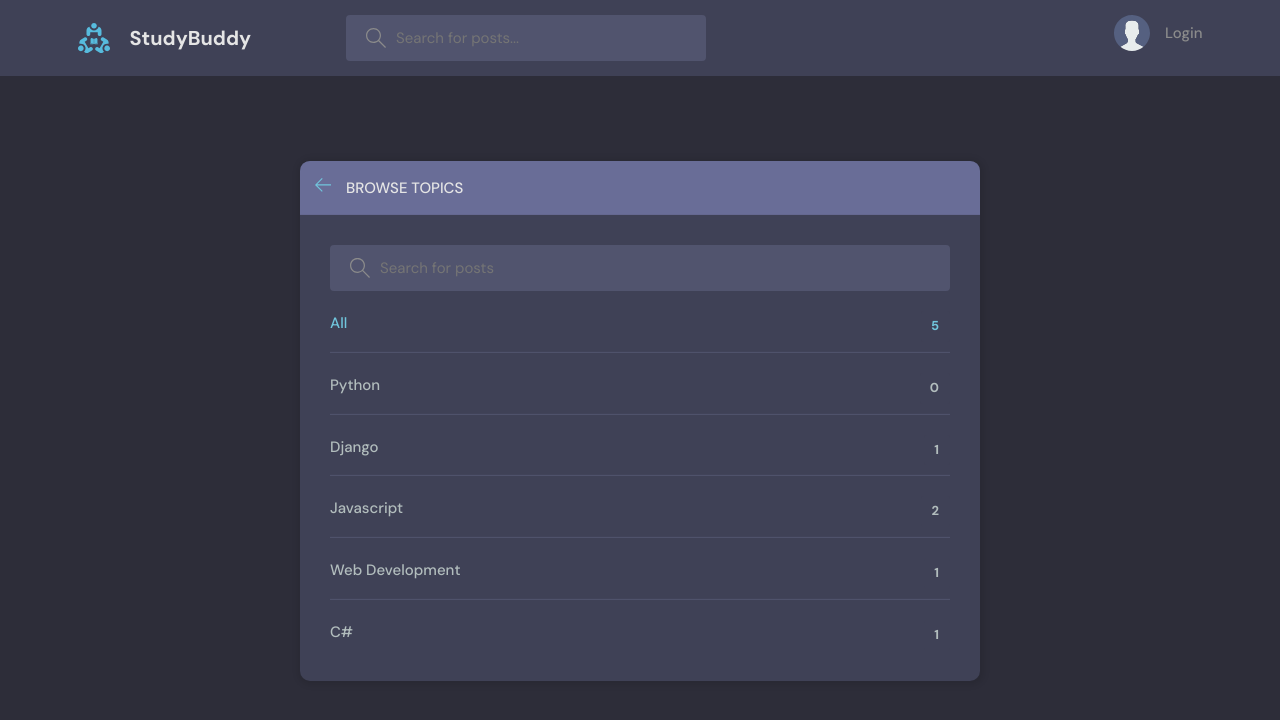
After one commit to eboominathan/django_basics, a Django app: page /topics/ in a window 1280 px wide. The commit adds this page. Shown: the top 720 px of the page. Run offline with Django 5.2, Linux system fonts and the light colour scheme; data comes from the database, SQL or seed files in the repository.

Commit message:
topics completecd

```diff
--- a/studybud/base/templates/base/home.html
+++ b/studybud/base/templates/base/home.html
@@ -23,7 +23,7 @@
               </label>
             </form>
             <div class="mobile-menuItems">
-              <a class="btn btn--main btn--pill" href="#">Browse Topics</a>
+              <a class="btn btn--main btn--pill" href="{% url "topics" %}">Browse Topics</a>
               <a class="btn btn--main btn--pill" href="#">Recent Activities</a>
             </div>
           </div>
--- /dev/null
+++ b/studybud/base/templates/base/topics.html
@@ -0,0 +1,50 @@
+{% include "main.html" %}
+
+{% block content %}
+
+<main class="create-room layout">
+    <div class="container">
+      <div class="layout__box">
+        <div class="layout__boxHeader">
+          <div class="layout__boxTitle">
+            <a href="{% url "home" %}">
+              <svg version="1.1" xmlns="http://www.w3.org/2000/svg" width="32" height="32" viewBox="0 0 32 32">
+                <title>arrow-left</title>
+                <path
+                  d="M13.723 2.286l-13.723 13.714 13.719 13.714 1.616-1.611-10.96-10.96h27.625v-2.286h-27.625l10.965-10.965-1.616-1.607z"
+                ></path>
+              </svg>
+            </a>
+            <h3>Browse Topics</h3>
+          </div>
+        </div>
+
+        <div class="topics-page layout__body">
+          <form class="header__search" method="get" action="{% url "topics" %}" >
+            {% csrf_token %}
+            <label>
+              <svg version="1.1" xmlns="http://www.w3.org/2000/svg" width="32" height="32" viewBox="0 0 32 32">
+                <title>search</title>
+                <path
+                  d="M32 30.586l-10.845-10.845c1.771-2.092 2.845-4.791 2.845-7.741 0-6.617-5.383-12-12-12s-12 5.383-12 12c0 6.617 5.383 12 12 12 2.949 0 5.649-1.074 7.741-2.845l10.845 10.845 1.414-1.414zM12 22c-5.514 0-10-4.486-10-10s4.486-10 10-10c5.514 0 10 4.486 10 10s-4.486 10-10 10z"
+                ></path>
+              </svg>
+              <input placeholder="Search for posts" name="q" />
+            </label>
+          </form>
+
+          <ul class="topics__list">
+            <li>
+              <a href="{% url "topics" %}" class="active">All <span>{{topics.count}}</span></a>
+            </li>
+            {% for topic in topics %}
+            <li><a href="{% url 'home' %}?q={{topic.name}}">{{topic.name}} <span>{{topic.room_set.all.count}}</span></a></li>
+            {% endfor %}
+          </ul>
+        </div>
+      </div>
+    </div>
+  </main>
+
+
+{% endblock content %}
--- a/studybud/base/templates/base/topics_component.html
+++ b/studybud/base/templates/base/topics_component.html
@@ -10,7 +10,7 @@
       <li><a href="{% url 'home' %}?q={{topic.name}}">{{topic.name}} <span>{{topic.room_set.all.count}}</span></a></li>
       {% endfor %}
     </ul>
-    <a class="btn btn--link" href="topics.html">
+    <a class="btn btn--link" href="{% url "topics" %}">
       More
       <svg version="1.1" xmlns="http://www.w3.org/2000/svg" width="32" height="32" viewBox="0 0 32 32">
         <title>chevron-down</title>
--- a/studybud/base/urls.py
+++ b/studybud/base/urls.py
@@ -19,6 +19,8 @@ urlpatterns = [
     path('delete-message/<str:pk>/',views.deleteMessage,name="delete-message"),
     path('update-user/',views.updateUser,name="update-user"),
 
+    path('topics/',views.topicsPage,name="topics"),
+
 
 
 ]
--- a/studybud/base/views.py
+++ b/studybud/base/views.py
@@ -70,7 +70,7 @@ def home(request):
         Q(description__icontains=q)
 
     )
-    topics = Topic.objects.all()
+    topics = Topic.objects.all()[0:5]
     rooms_count = rooms.count()
     room_messages = Message.objects.filter(Q(room__topic__name__icontains=q))
 
@@ -181,3 +181,11 @@ def updateUser(request):
            return redirect('user-profile',pk=user.id)
     context = {'form':form}
     return render(request,'base/update-user.html',context)
+
+def topicsPage(request):
+    q = request.GET.get('q') if request.GET.get('q') != None else ''
+    topics = Topic.objects.filter(
+        name__icontains=q
+    )
+    context = {'topics':topics}
+    return render(request, 'base/topics.html',context)
```
Also changed, not shown: studybud/base/templates/base/home_old.html (deleted, +0 -25 lines).
